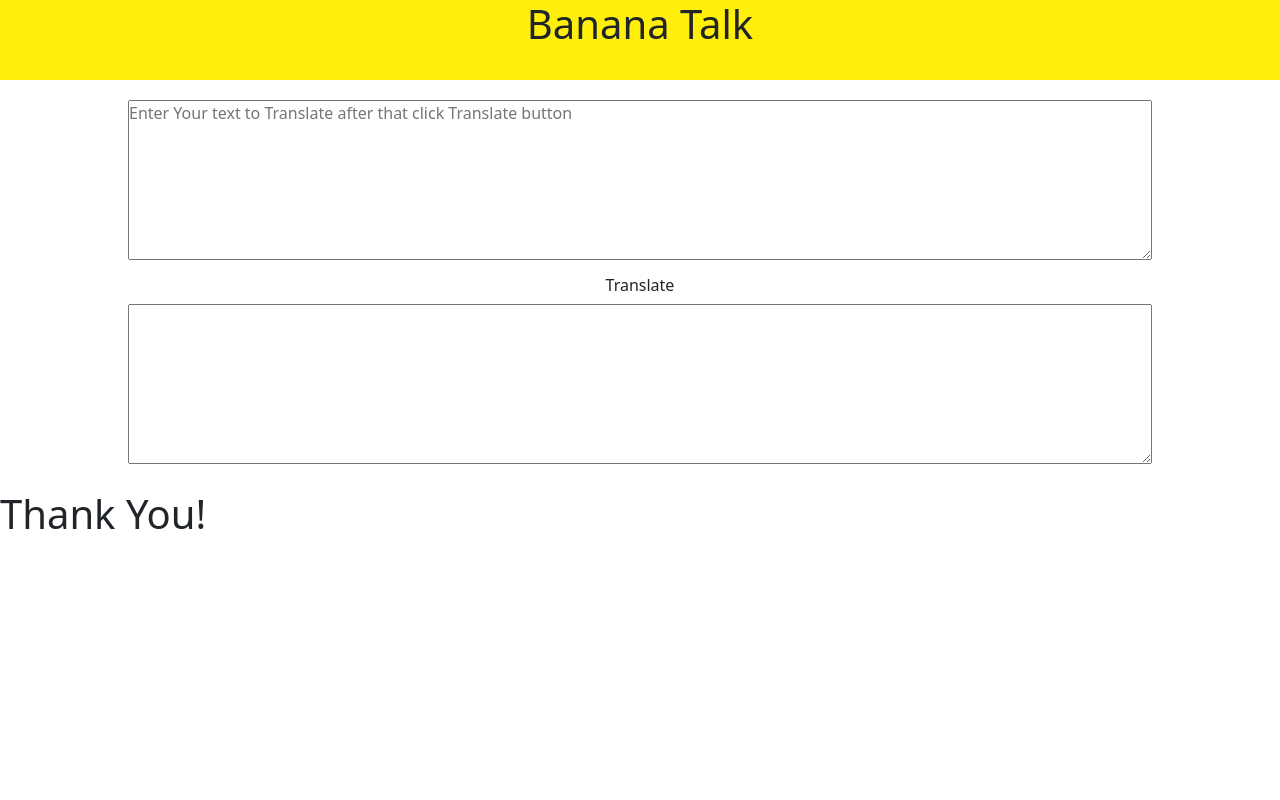
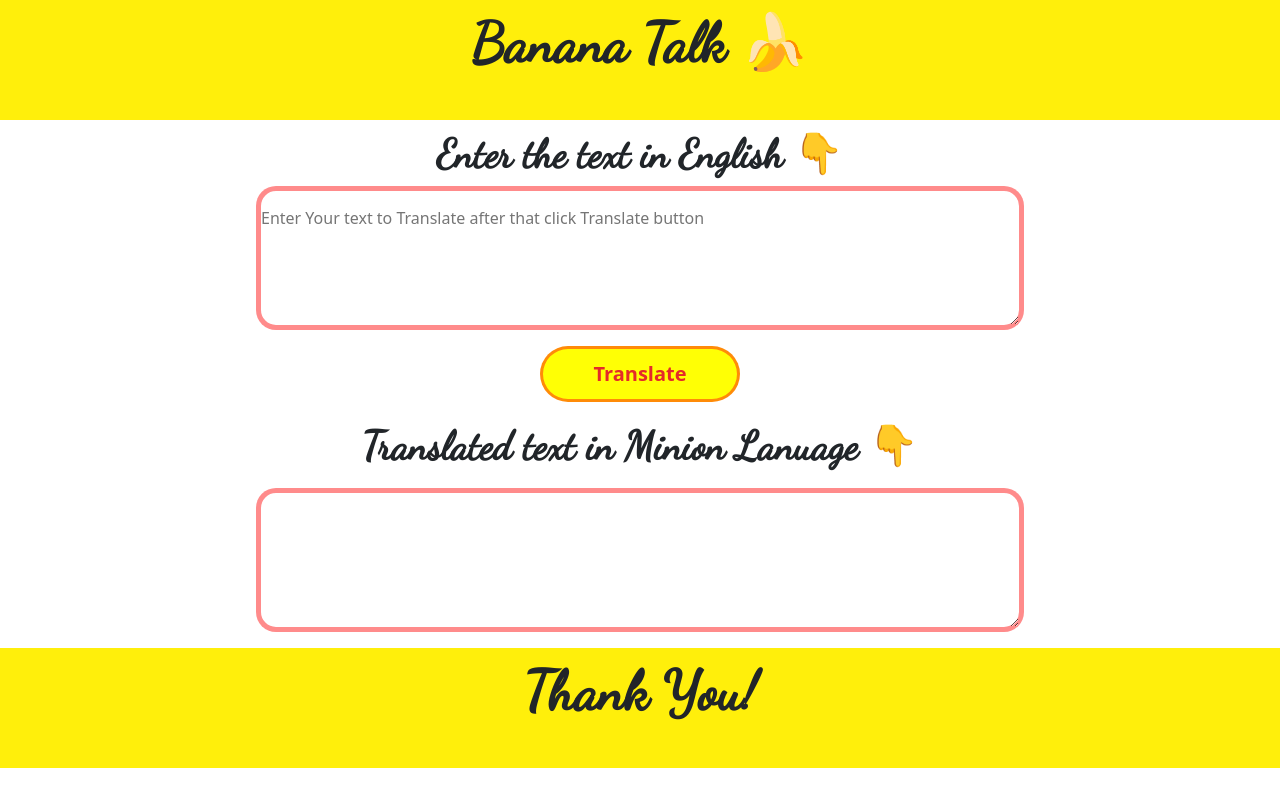
Before and after one commit to rshubham005/minion-translator, a plain HTML site: page index.html in a window 1280 px wide. Drawn offline with nearby package versions, Linux system fonts and the light colour scheme.

Commit message:
Translate Completed

```diff
--- a/index.html
+++ b/index.html
@@ -5,21 +5,25 @@
     <meta name="viewport" content="width=device-width, initial-scale=1.0">
     <link href="https://cdn.jsdelivr.net/npm/bootstrap@5.0.0-beta1/dist/css/bootstrap.min.css" rel="stylesheet" integrity="sha384-giJF6kkoqNQ00vy+HMDP7azOuL0xtbfIcaT9wjKHr8RbDVddVHyTfAAsrekwKmP1" crossorigin="anonymous">
     <link rel="stylesheet" href="style.css">
+    <link rel="preconnect" href="https://fonts.gstatic.com">
+<link href="https://fonts.googleapis.com/css2?family=Dancing+Script&display=swap" rel="stylesheet">
     <title>Translator | Minion</title>
 </head>
 <body>
     <div class="header">
-        <h1>Banana Talk</h1>
+        <h1>Banana Talk 🍌</h1>
     </div>
     <div class="main">
+        <h2 style="font-size: 40px ;">Enter the text in English 👇</h2>
         <textarea id="input-text" placeholder="Enter Your text to Translate after that click Translate button"></textarea>
         <br>
         <button id="translate-btn" class="btn">Translate</button>
         <br>
+        <h1 style="font-size: 40px ;">Translated text in Minion Lanuage 👇</h2>
         <textarea id="translated-text"></textarea>
     </div>
 
-    <div class="footer">
+    <div class="header">
         <h1>Thank You!</h1>
     </div>
     <script src="https://cdn.jsdelivr.net/npm/bootstrap@5.0.0-beta1/dist/js/bootstrap.bundle.min.js" integrity="sha384-ygbV9kiqUc6oa4msXn9868pTtWMgiQaeYH7/t7LECLbyPA2x65Kgf80OJFdroafW" crossorigin="anonymous"></script>
--- a/script.js
+++ b/script.js
@@ -2,6 +2,11 @@ var input= document.querySelector("#input-text");
 var btn= document.querySelector("#translate-btn");
 var output= document.querySelector("#translated-text");
 btn.addEventListener("click",translate);
+function errorHandler(error)
+{
+    console.log("Some error occcured "+error)
+    alert("Some Error Occured please try after some time")
+}
 function translate()
 {
     var text=input.value;
@@ -10,13 +15,13 @@ function translate()
     .then(
         function response(response)
         {
-            return response.JSON;
+            return response.json();
         }
     )
     .then(
-        function parseJson(JSON)
+        function logJson(JSON)
         {
-            console.log(JSON)
+            output.innerText=JSON.contents.translated
         }
-    )
+    ).catch(errorHandler())
 }
--- a/style.css
+++ b/style.css
@@ -8,15 +8,49 @@
 {
     background-color: rgb(255, 239, 11);
     text-align: center;
-    height: 10vh;
+    height: 15vh;
 }
 .main
 {
-    padding: 20px 0px ;
+    padding: 10px 0px ;
     text-align: center;
 }
 textarea
 {
-    height: 20vh;
-    width: 80%;
+    height: 18vh;
+    width: 60%;
+    border:5px solid rgba(255, 11, 11, 0.473);
+    border-radius: 20px ;
+    padding: 15px 0px ;
 }
+h1{
+    padding: 10px 0px ;
+    font-size:55px ;
+    font-weight: 900;
+    font-family: 'Dancing Script', cursive;
+}
+h2
+{
+    font-size:55px ;
+    font-weight: 900;
+    font-family: 'Dancing Script', cursive;
+}
+.btn
+{
+    background-color: rgb(255, 255, 5);
+    padding: 10px 50px ;
+    margin: 10px 0px ;
+    border:3px solid rgba(255, 11, 11, 0.473);
+    border-radius: 35px ;
+    font-size: 20px;
+    font-weight: 700;
+    color: rgb(228, 42, 42);
+}
+.btn:hover
+{
+    background-color: rgb(231, 56, 56);
+    color: white;
+    transition: 1s;
+    padding: 15px 60px ;
+    border-radius: 45px ;
+}
```
